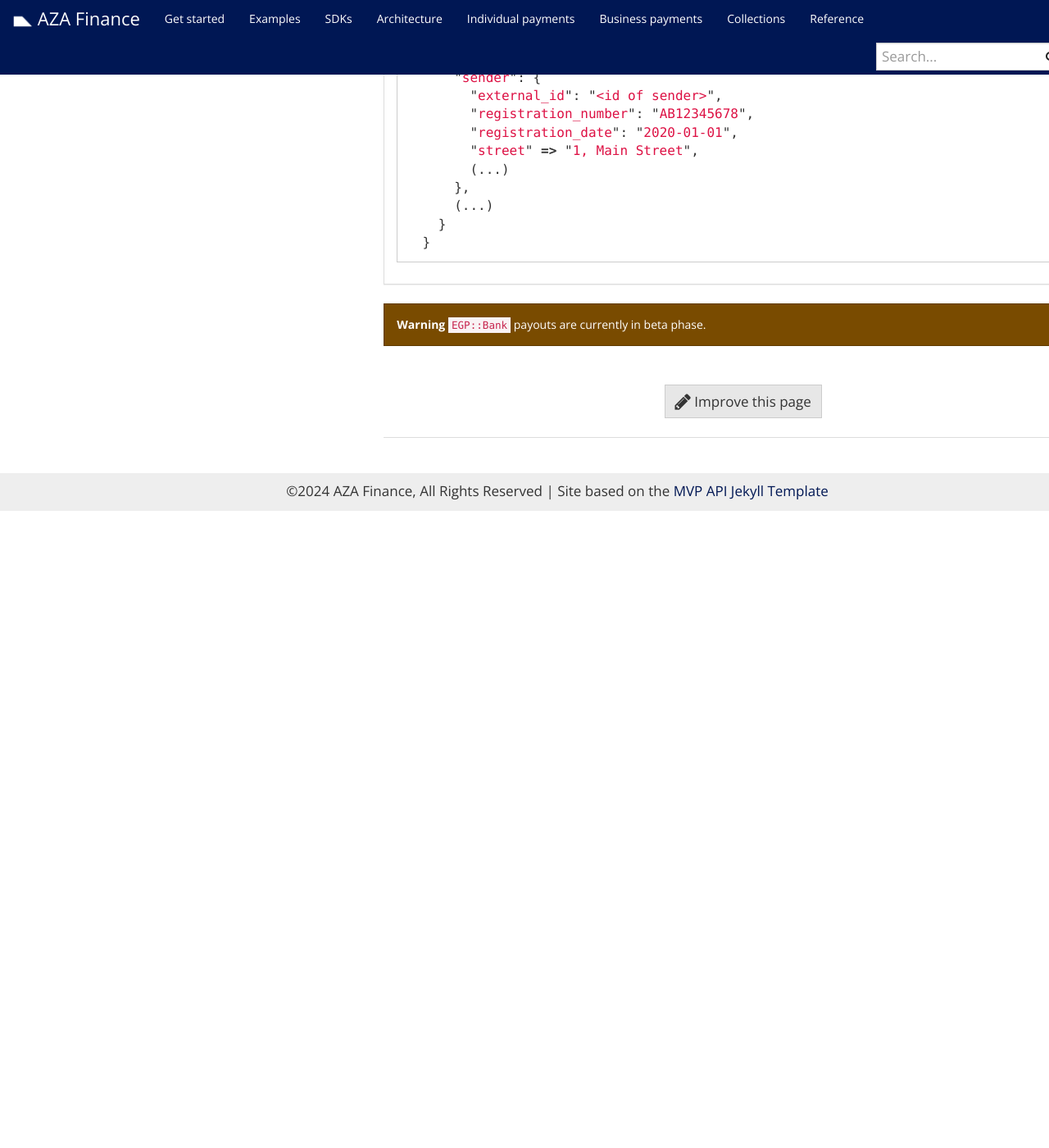
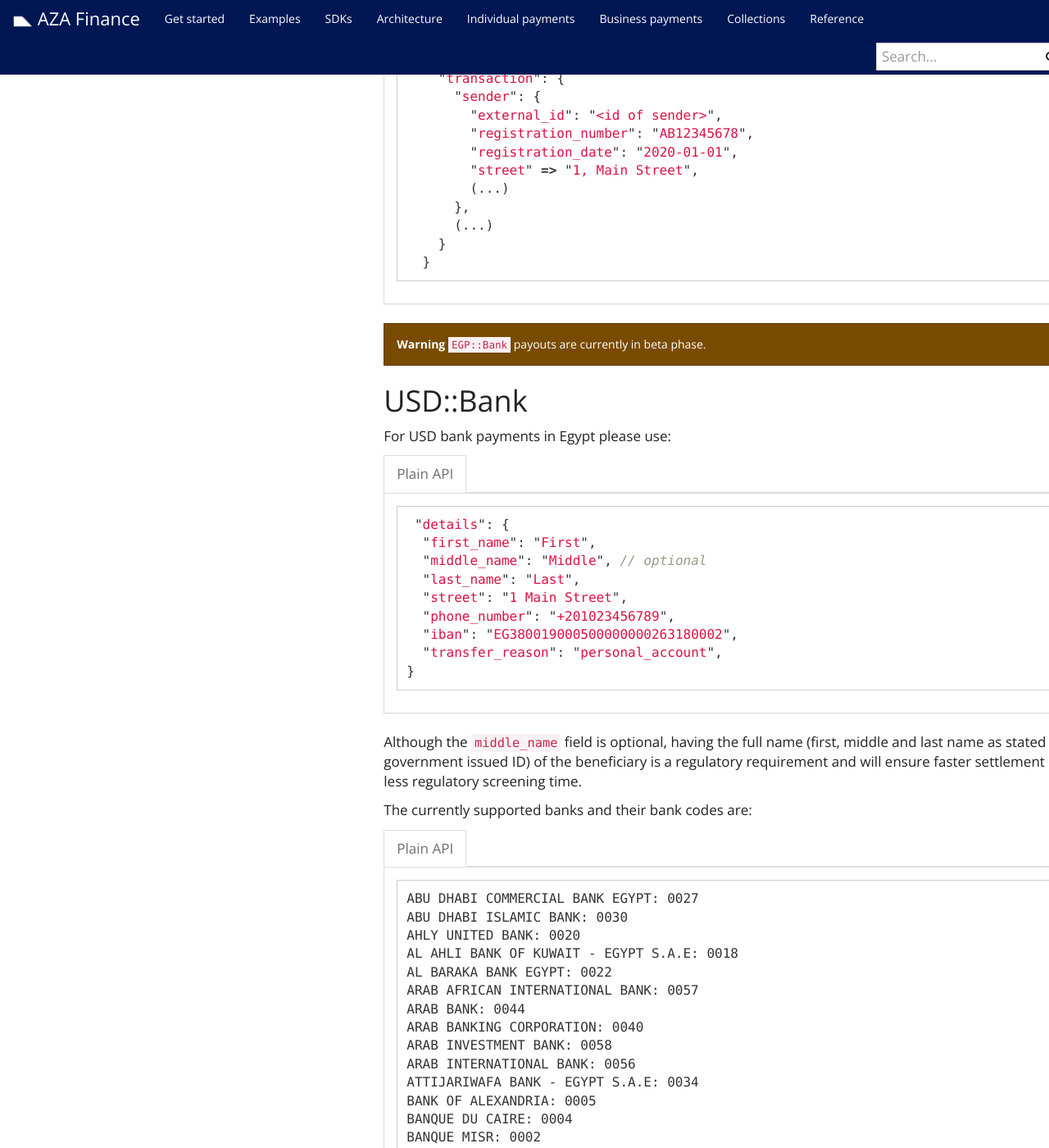
Before and after one commit to transferzero/api-documentation, a Jekyll site: the page built from _docs/individual-payments.md, in a window 1280 px wide and 1400 px high, scrolled down 38930 px. Shown: the whole window at 82% size. Built offline with Jekyll 4.4.1, drawn with Linux system fonts in a browser that asks for light colours; nearby versions of some CDN libraries; comment, search, counter and statistics services are not loaded; before the commit the page ends 39553 px from its top, so only the background shows below that; some of the changed text lies outside the part shown.

Commit message:
BTA-12546-usd-bank-payouts-in-egypt

````diff
--- a/_docs/individual-payments.md
+++ b/_docs/individual-payments.md
@@ -289,3 +289,5 @@
 # Egypt
 
 {% include corridors/egp-bank.md recipient_type='individual' %}
+
+{% include corridors/usd-bank-egypt.md recipient_type='individual' %}
--- /dev/null
+++ b/_includes/corridors/usd-bank-egypt.md
@@ -0,0 +1,177 @@
+{% include corridors/recipient_name.md %}
+
+## USD::Bank
+
+For USD bank payments in Egypt please use:
+
+{% capture data-raw %}
+```javascript
+ "details": {
+  {{ recipient_name }},
+  "street": "1 Main Street",
+  "phone_number": "+201023456789",
+  "iban": "EG380019000500000000263180002",
+  "transfer_reason": "personal_account",
+}
+```
+{% endcapture %}
+
+{% include language-tabbar.html prefix=usd-bank-egypt-details  raw=data-raw %}
+
+{% if include.recipient_type == 'individual' %}
+Although the `middle_name` field is optional, having the full name (first, middle and last name as stated on the government issued ID) of the beneficiary is a regulatory requirement and will ensure faster settlement due to less regulatory screening time.
+{% endif %}
+
+The currently supported banks and their bank codes are:
+
+{% capture data-raw %}
+```
+ABU DHABI COMMERCIAL BANK EGYPT: 0027
+ABU DHABI ISLAMIC BANK: 0030
+AHLY UNITED BANK: 0020
+AL AHLI BANK OF KUWAIT - EGYPT S.A.E: 0018
+AL BARAKA BANK EGYPT: 0022
+ARAB AFRICAN INTERNATIONAL BANK: 0057
+ARAB BANK: 0044
+ARAB BANKING CORPORATION: 0040
+ARAB INVESTMENT BANK: 0058
+ARAB INTERNATIONAL BANK: 0056
+ATTIJARIWAFA BANK - EGYPT S.A.E: 0034
+BANK OF ALEXANDRIA: 0005
+BANQUE DU CAIRE: 0004
+BANQUE MISR: 0002
+BLOM BANK EGYPT: 0013
+CITIBANK: 0043
+COMMERCIAL INTERNATIONAL BANK: 0010
+CREDIT AGRICOLE EGYPT: 0036
+EGYPT POST: 9002
+EGYPTIAN ARAB LAND BANK: 0007
+EGYPTIAN GULF BANK: 0029
+EMIRATES NATIONAL BANK OF DUBAI: 0014
+EXPORT DEVELOPMENT BANK OF EGYPT: 0061
+FAISAL ISLAMIC BANK OF EGYPT: 0059
+FIRST ABU DHABI BANK (formerly NATIONAL BANK OF ABU DHABI): 0019
+HOUSING AND DEVELOPMENT BANK: 0038
+HSBC: 0025
+INDUSTRIAL DEVELOPMENT BANK OF EGYPT: 0008
+MASHREQ BANK: 0046
+MISR IRAN DEVELOPMENT BANK: 0033
+NATIONAL BANK OF EGYPT: 0003
+NATIONAL BANK OF GREECE: 0048
+NATIONAL BANK OF KUWAIT-EGYPT: 0023
+PRINCIPAL BANK FOR DEVELOPMENT AND AGRI.: 0009
+QATAR NATIONAL BANK ALAHLI: 0037
+SOCIETE ARABE INTER. DE BANQUE: 0035
+SUEZ CANAL BANK: 0017
+UNITED BANK: 0031
+```
+{% endcapture %}
+
+{% include language-tabbar.html prefix=usd-bank-egypt-options  raw=data-raw %}
+
+{% include corridors/transfer_reasons.md %}
+
+{% if include.recipient_type == 'individual' %}
+  <div class="alert alert-info" markdown="1">
+  **Note:** Both Individual and Business senders (C2C, B2C) can be used for USD bank payouts in Egypt.
+  </div>
+
+  **Individual Senders** trying to create USD bank payouts in Egypt need to have the following details present:
+  - `"identification_type" => "ID"`
+  - `"identification_number" => "AB12345678"`
+  - `"street" => "1, Main Street"`
+  - `"birth_date" => "1983-01-01"`
+
+  {% include corridors/identification_types.md %}
+
+  {% include language-tabbar.html prefix="usd-bank-egypt-identification-types" raw=data-raw %}
+
+  **Business Senders** trying to create USD bank payouts in Egypt need to have the following details present:
+  - `"registration_number" => "AB12345678"`
+  - `"registration_date" => "2020-01-01"`
+  - `"street" => "1, Main Street"`
+
+{% else %}
+  <div class="alert alert-info" markdown="1">
+  **Note:** Only Individual senders (C2B) can be used for USD bank payouts in Egypt. Support for business senders (B2B) is coming soon!
+  </div>
+
+  **Individual Senders** trying to create USD bank payouts in Egypt need to have the following details present:
+  - `"identification_type" => "ID"`
+  - `"identification_number" => "AB12345678"`
+  - `"street" => "1, Main Street"`
+  - `"birth_date" => "1983-01-01"`
+
+  {% include corridors/identification_types.md %}
+
+  {% include language-tabbar.html prefix="usd-bank-egypt-identification-types" raw=data-raw %}
+{% endif %}
+
+Please note that the fields above are generally considered optional for senders for other payment corridors. If you wish to use an existing sender who has some of these fields missing you can provide them alongside the `id` or `external_id` field in the sender details. For example:
+
+{% if include.recipient_type == 'individual' %}
+  **For Individual Senders:**
+  {% capture data-raw %}
+  ```javascript
+  {
+    "transaction": {
+      "sender": {
+        "external_id": "<id of sender>",
+        "identification_type": "ID",
+        "identification_number": "AB12345678",
+        "street" => "1, Main Street",
+        "birth_date" => "1983-01-01",
+        (...)
+      },
+      (...)
+    }
+  }
+  ```
+  {% endcapture %}
+
+  {% include language-tabbar.html prefix="usd-bank-egypt-sender-details" raw=data-raw %}
+
+  **For Business Senders:**
+  {% capture data-raw %}
+  ```javascript
+  {
+    "transaction": {
+      "sender": {
+        "external_id": "<id of sender>",
+        "registration_number": "AB12345678",
+        "registration_date": "2020-01-01",
+        "street" => "1, Main Street",
+        (...)
+      },
+      (...)
+    }
+  }
+  ```
+  {% endcapture %}
+{% else %}
+  {% capture data-raw %}
+  ```javascript
+  {
+    "transaction": {
+      "sender": {
+        "external_id": "<id of sender>",
+        "identification_type": "ID",
+        "identification_number": "AB12345678",
+        "phone_number" => "+201023456789",
+        "email" => "test.sender@email.com",
+        "street" => "1, Main Street",
+        "birth_date" => "1983-01-01",
+        (...)
+      },
+      (...)
+    }
+  }
+  ```
+  {% endcapture %}
+{% endif %}
+
+{% include language-tabbar.html prefix="usd-bank-egypt-sender-details" raw=data-raw %}
+
+<div class="alert alert-warning" markdown="1">
+**Warning** `USD::Bank` payouts in Egypt are currently in beta phase.
+</div>
````
Also changed, not shown: _docs/changelog.md (+5 -1 lines).
